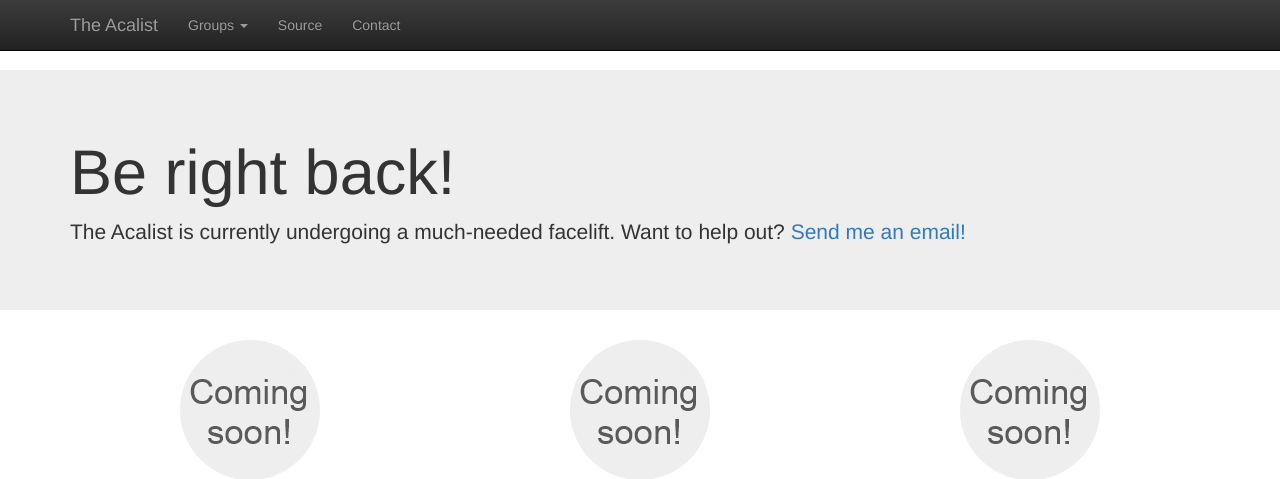
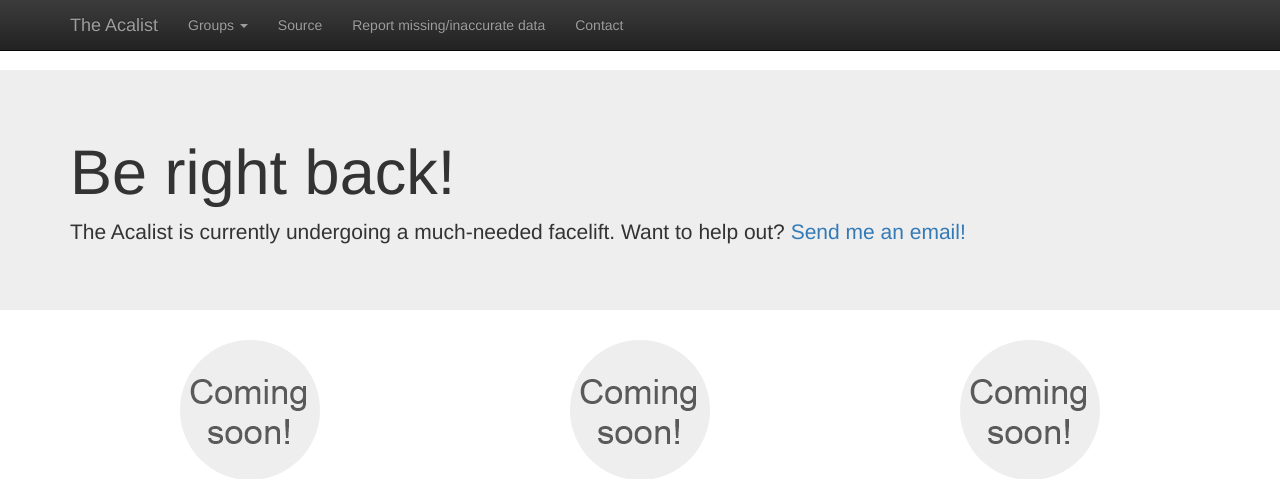
Before and after one commit to craigatron/acalist, a Django app: template comingsoon/templates/comingsoon/index.html in a window 1280 px wide. Shown: the top 479 px of the page. Run offline with Django 3.2, Linux system fonts and the light colour scheme; the template is opened without the code that fills it, so the values that code supplies are empty; some libraries are stand-ins or nearby versions.

Commit message:
Add report form link

```diff
--- a/acappellist/templates/base.html
+++ b/acappellist/templates/base.html
@@ -50,6 +50,7 @@
               </ul>
             </li>
             <li><a href="https://github.com/craigatron/acalist" target="_blank">Source</a></li>
+            <li><a href="https://docs.google.com/forms/d/14zfsnoa3AtsC7wclGzv0doYu95DMfj7V-2b63b6fOxQ/viewform" target="_blank">Report missing/inaccurate data</a></li>
             <li><a href="mailto:craigmartek@gmail.com">Contact</a></li>
           </ul>
         </div>
```
